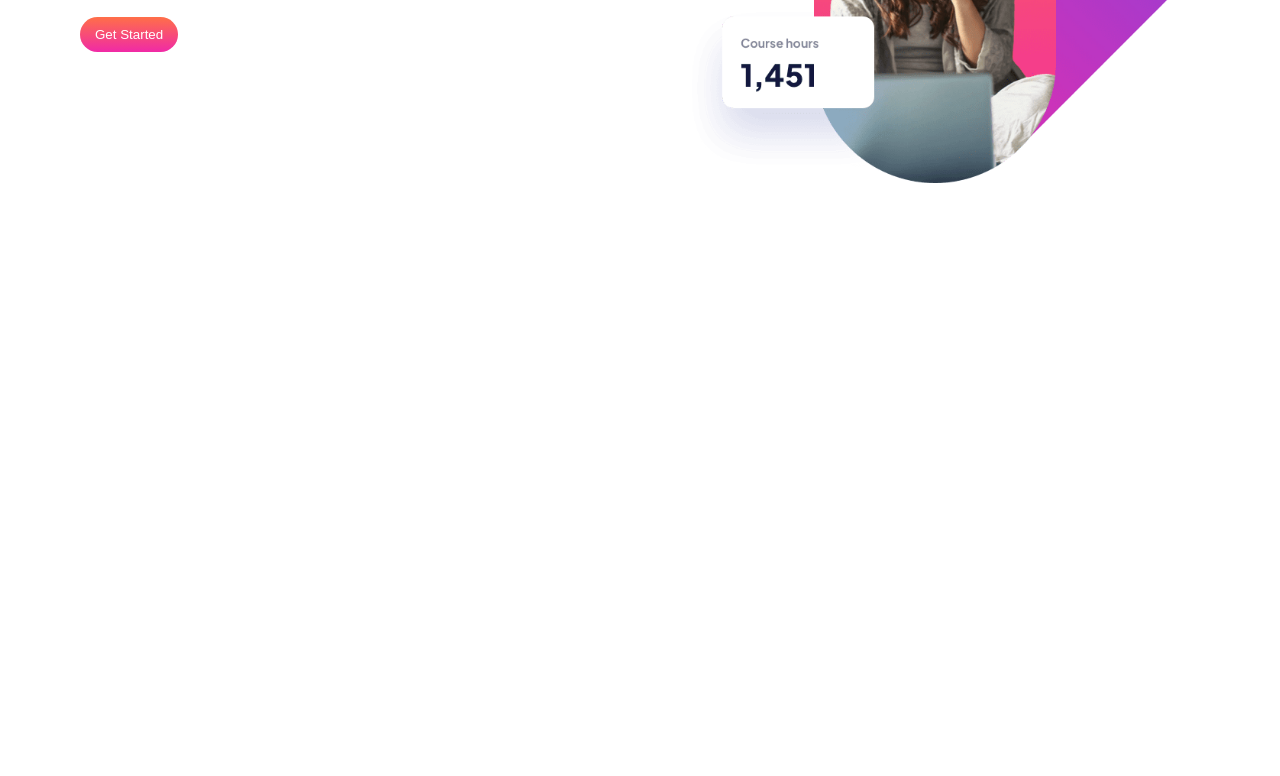
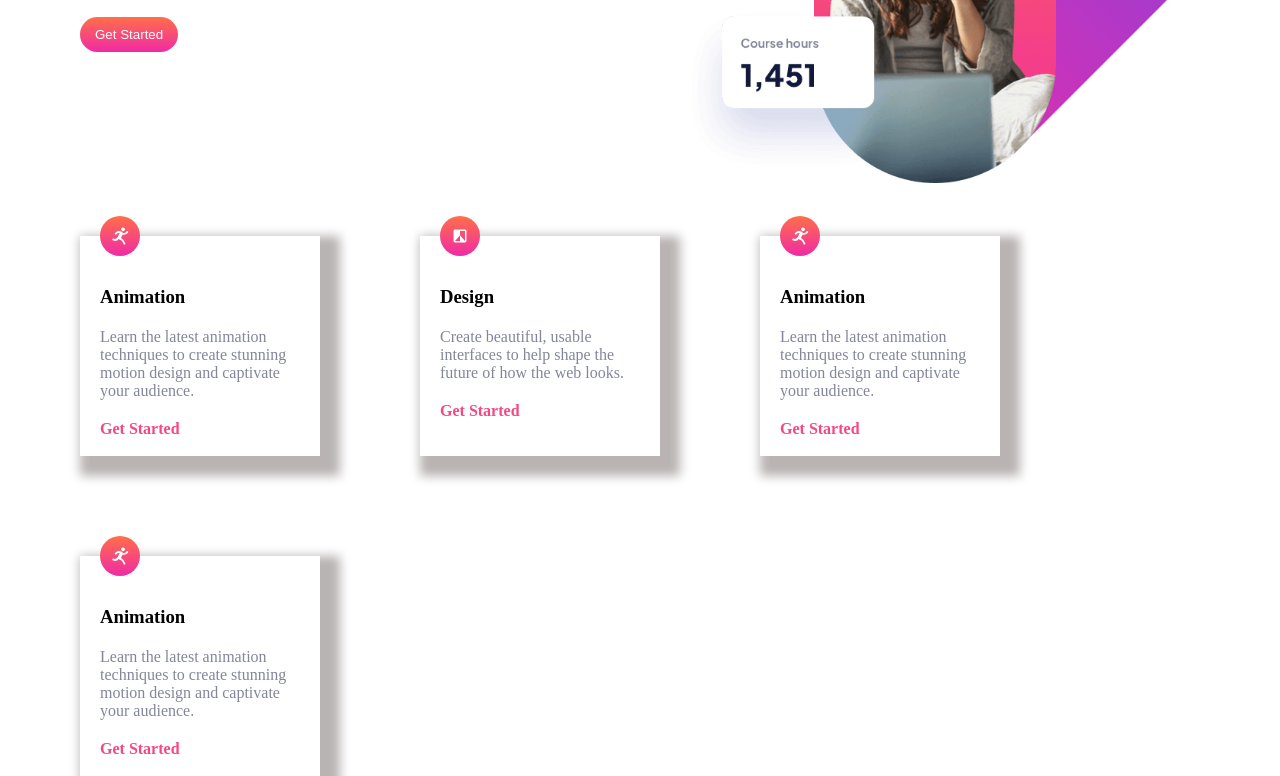
Before and after one commit to mohammedfaais/Skilled-E-learning-landing-page, a plain HTML site: page index.html in a window 1280 px wide. Shown: the part 325-1101 px from the top of the page. Before the commit the page ends 800 px from the top, so only its background shows below. Drawn offline with Linux system fonts and the light colour scheme.

Commit message:
sec-2 added

```diff
--- a/assets/style.css
+++ b/assets/style.css
@@ -59,7 +59,7 @@ main{
     overflow: hidden;
 }
 
-.section-1{
+.sec-1{
     display: flex;
 }
 
@@ -87,3 +87,40 @@ main{
 .sec-1__left-side .btn {
     background-image: var(--colors-g-magenta-orange);
 }
+
+.sec-2{
+    display: flex;
+    gap: 100px;
+    flex-wrap: wrap;
+    margin-left: 80px;
+}
+
+.card{
+    position: relative;
+    width: 200px;
+    height: 200px;
+    padding: 20px 20px 0px 20px;
+    box-shadow: 10px 10px 10px 10px #b9b3b3;
+}
+
+.card h3{
+    margin-top: 30px;
+}
+
+.card img{
+    width: 40px;
+    position: absolute;
+    top: -20px;
+}
+
+.card p{
+    width: 200px;
+    margin: 20px 0px;
+    color: var(--colors-silver);
+}
+
+.card a{
+    color: var(--colors-pink);
+    font-size: 16px;
+    font-weight: bold;
+}
--- a/index.html
+++ b/index.html
@@ -15,7 +15,7 @@
         </nav>
     </header>
      <main>
-       <section class="section-1">
+       <section class="sec-1">
           <div class="sec-1__left-side">
              <h1>Maximize skill, minimize budget</h1>
              <p>Our modern courses across a range of in-demand skills will give you the knowledge you need to live the life you want.</p>
@@ -25,6 +25,33 @@
             <img src="./assets/image-hero-desktop.png" alt="hero-banner" class="banner-img" />
           </div>
        </section>
+
+       <section class="sec-2">
+          <div class="card">
+            <img src="./assets/icon-animation.svg" alt="animation-icon"/>
+            <h3>Animation</h3>
+            <p>Learn the latest animation techniques to create stunning motion design and captivate your audience.</p>
+            <a>Get Started</a>
+          </div>
+          <div class="card">
+            <img src="./assets/icon-design.svg" alt="animation-icon"/>
+            <h3>Design</h3>
+            <p>Create beautiful, usable interfaces to help shape the future of how the web looks.</p>
+            <a>Get Started</a>
+          </div>
+          <div class="card">
+            <img src="./assets/icon-animation.svg" alt="animation-icon"/>
+            <h3>Animation</h3>
+            <p>Learn the latest animation techniques to create stunning motion design and captivate your audience.</p>
+            <a>Get Started</a>
+          </div>
+          <div class="card">
+            <img src="./assets/icon-animation.svg" alt="animation-icon"/>
+            <h3>Animation</h3>
+            <p>Learn the latest animation techniques to create stunning motion design and captivate your audience.</p>
+            <a>Get Started</a>
+          </div>
+       </section>
      </main>
 </body>
 </html>
```
